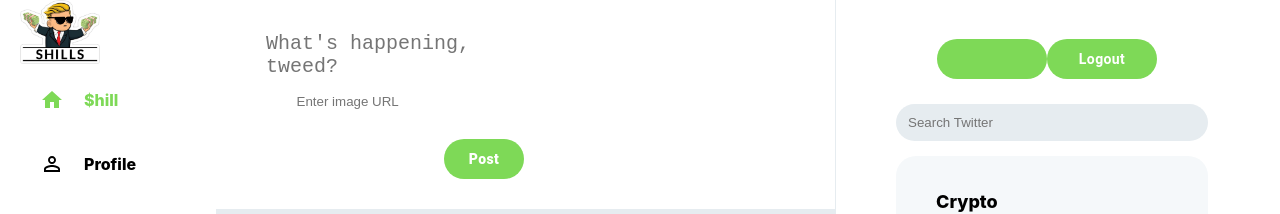
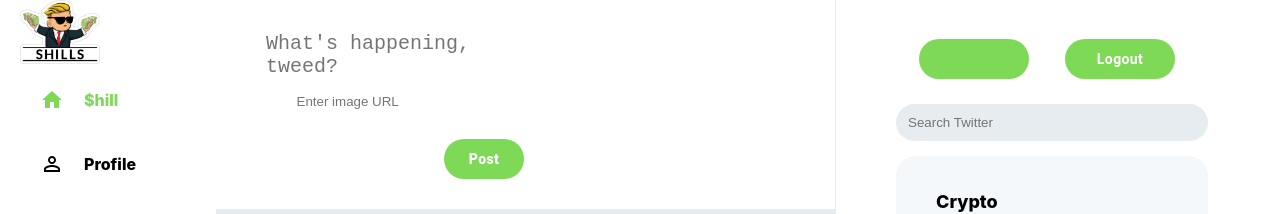
Before and after one commit to tonywuhoo/twitter-clone, a React (Create React App) app: page / in a window 1280 px wide. Shown: the top 214 px of the page. Built offline with nearby package versions, Linux system fonts and the light colour scheme; no server answers.

Commit message:
stopped buttons from cuddling when user is logged in (literally just put the logout button in it's own div)

```diff
--- a/src/Components/Widgets/Footer.jsx
+++ b/src/Components/Widgets/Footer.jsx
@@ -46,6 +46,8 @@ function Footer() {
 					<div className="footer-user-container">
 						<div className="footer-sign-in">
 							<Button className="modal-button">{Cookies.get("User")}</Button>
+						</div>
+						<div className="footer-logout">
 							<Button className="modal-button" onClick={doLogout}>
 								Logout
 							</Button>
```
